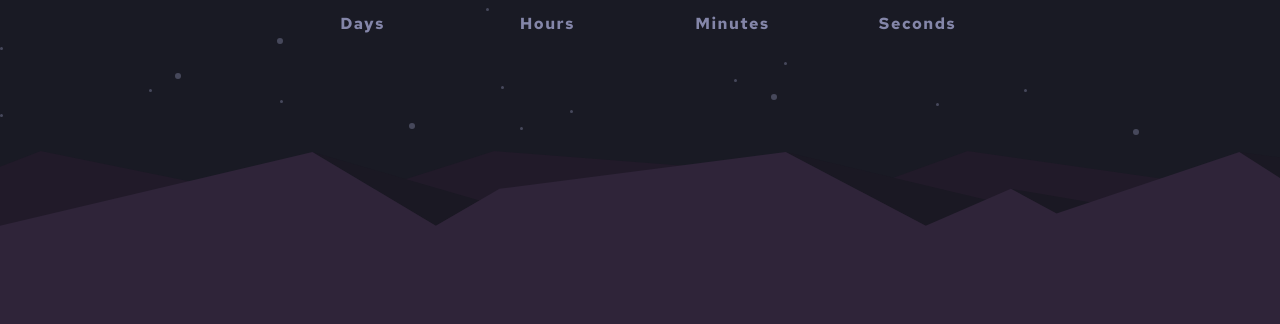
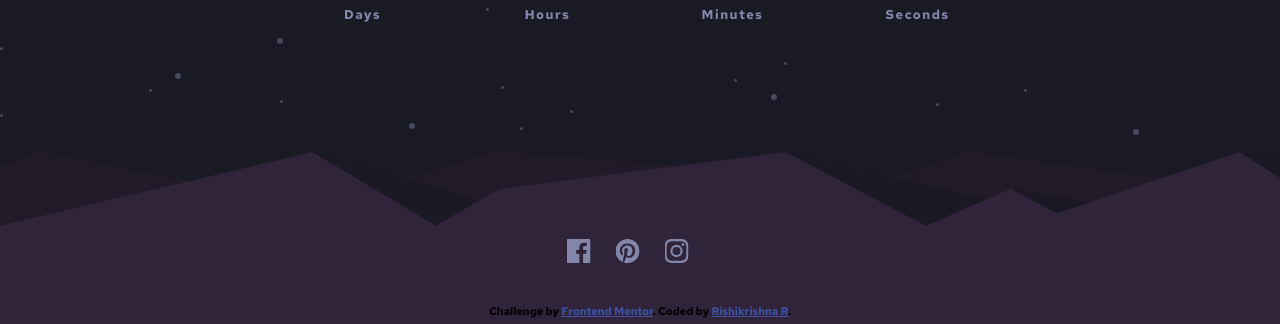
Before and after one commit to rishi1011/launch-countdown-timer, a plain HTML site: page index.html in a window 1280 px wide. Shown: the part 469-793 px from the top of the page. Drawn offline with Linux system fonts and the light colour scheme.

Commit message:
Updated README.md

```diff
--- a/index.html
+++ b/index.html
@@ -28,7 +28,7 @@
         <div class="top">08</div>
         <div class="bottom">08</div>
       </div>
-      <p>Days</p>
+      <p class="title">Days</p>
     </div>
 
     <div class="hours">
@@ -36,7 +36,7 @@
         <div class="top">23</div>
         <div class="bottom">23</div>
       </div>
-      <p>Hours</p>
+      <p class="title">Hours</p>
     </div>
 
     <div class="minutes">
@@ -44,7 +44,7 @@
         <div class="top">55</div>
         <div class="bottom">55</div>
       </div>
-      <p>Minutes</p>
+      <p class="title">Minutes</p>
     </div>
 
     <div class="seconds">
@@ -52,17 +52,22 @@
         <div class="top">41</div>
         <div class="bottom">41</div>
       </div>
-      <p>Seconds</p>
+      <p class="title">Seconds</p>
     </div>
   </div>
 
   <div class="footer">
     <img src="./images/pattern-hills.svg" alt="">
+    <div class="media">
+      <span class="facebook"><img src="./images/icon-facebook.svg" alt=""></span>
+      <span class="pintrest"><img src="./images/icon-pinterest.svg" alt=""></span>
+      <span class="instagram"><img src="./images/icon-instagram.svg" alt=""></span>
+    </div>
+    <div class="attribution">
+      Challenge by <a href="https://www.frontendmentor.io?ref=challenge" target="_blank">Frontend Mentor</a>.
+      Coded by <a href="#">Rishikrishna R</a>.
+    </div>
   </div>
 
-  <div class="attribution hide">
-    Challenge by <a href="https://www.frontendmentor.io?ref=challenge" target="_blank">Frontend Mentor</a>.
-    Coded by <a href="#">Rishikrishna R</a>.
-  </div>
 </body>
 </html>
--- a/style.css
+++ b/style.css
@@ -1,8 +1,9 @@
 @import url('https://fonts.googleapis.com/css2?family=Red+Hat+Text:wght@400;700&display=swap');
 
-*, *::before, *::after{
+*,
+*::before,
+*::after {
     box-sizing: border-box;
-    /* outline: 1px solid red; */
 }
 
 :root {
@@ -45,7 +46,7 @@ h2 {
     text-align: center;
 }
 
-.flip-card{
+.flip-card {
     font-size: 2rem;
     display: flex;
     flex-direction: column;
@@ -66,7 +67,7 @@ h2 {
 }
 
 .bottom-flip {
-    bottom : 0;
+    bottom: 0;
     animation: flip-bottom 0.5s ease-out 0.5s;
     transform-origin: top;
     transform: rotateX(90deg);
@@ -75,7 +76,7 @@ h2 {
 .top,
 .bottom,
 .top-flip,
-.bottom-flip{
+.bottom-flip {
     height: 33px;
     width: 80px;
     padding: 21px 16px;
@@ -84,15 +85,16 @@ h2 {
     text-align: center;
 }
 
-.top, .top-flip{
+.top,
+.top-flip {
     border-top-left-radius: 5px;
     border-top-right-radius: 5px;
     border-bottom: 0.5px solid rgba(0, 0, 0, 0.7);
-    /* background-color: var(--dark-desaturated-blue); */
     background-color: rgb(48, 50, 78);
 }
 
-.bottom, .bottom-flip{
+.bottom,
+.bottom-flip {
     display: flex;
     justify-content: center;
     align-items: flex-end;
@@ -102,26 +104,56 @@ h2 {
     box-shadow: 0 2px rgb(71, 83, 115, 0.2) inset;
 }
 
-p{
+p {
     font-weight: 700;
     letter-spacing: 1.5px;
     color: var(--grayish-blue);
     margin-top: 40px;
 }
 
-.footer{
+.footer {
     position: absolute;
     bottom: 0;
     width: 100%;
     overflow: hidden;
 }
 
-img {
-    width: 180%;
+.footer>img {
+    width: 250%;
 }
 
-.hide{
-    display: none;
+.media {
+    position: absolute;
+    bottom: 35%;
+    left: 50%;
+    transform: translateX(-50%);
+    display: flex;
+}
+
+.media>span {
+    margin-right: 10px;
+    cursor: pointer;
+    height: min-content;
+}
+
+.media > span:hover,
+.media > span:active {
+    filter: invert(60%) sepia(43%) saturate(6017%) hue-rotate(315deg) brightness(109%) contrast(97%);
+}
+
+.attribution {
+    position: absolute;
+    left: 50%;
+    bottom: 15px;
+    transform: translateX(-50%);
+    font-size: 0.8rem;
+    width: 95%;
+}
+
+
+.title {
+    margin-top: 1.2rem;
+    font-size: 0.8rem;
 }
 
 @keyframes flip-top {
@@ -137,7 +169,7 @@ img {
 }
 
 @media (min-width: 376px) {
-    .flip-card{
+    .flip-card {
         font-size: 5rem;
     }
 
@@ -154,7 +186,16 @@ img {
         padding: 27px 16px;
     }
 
-    img {
+    .footer > img {
         width: 100%;
     }
+
+    .media>span {
+        margin-right: 25px;
+    }
+
+    .attribution {
+        font-size: 1rem;
+        bottom: 1vw;
+    }
 }
```
Also changed, not shown: 3 other files.
